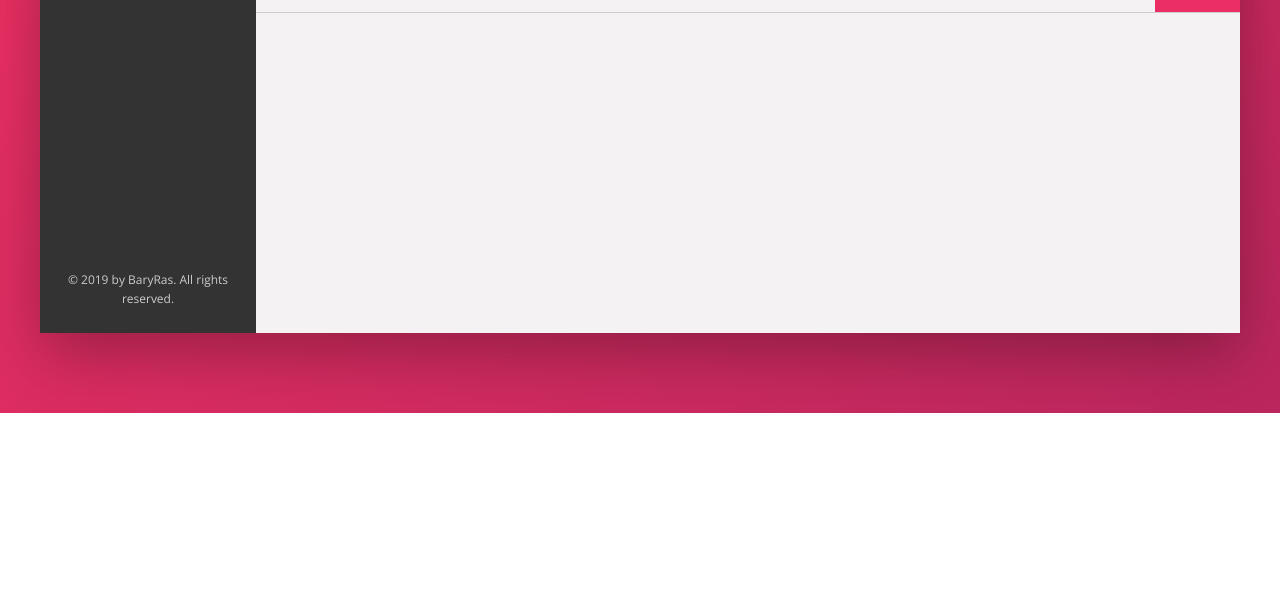
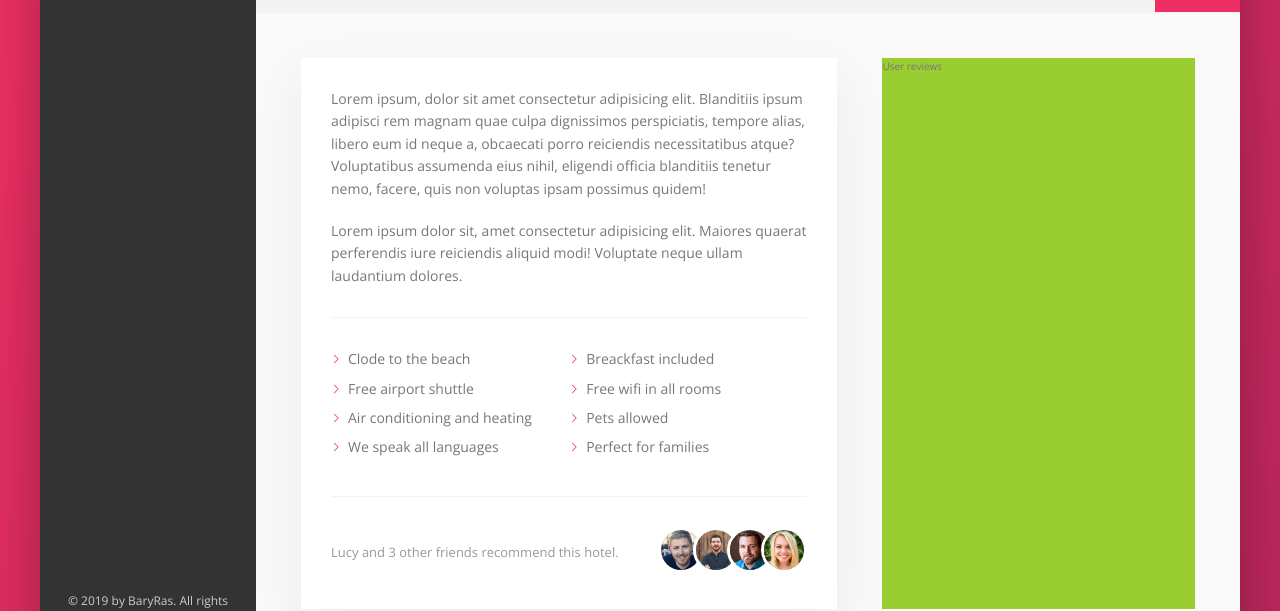
Before and after one commit to BaryRas/trillo_booking_app, a website: page index.html in a window 1280 px wide. Shown: the part 617-1228 px from the top of the page. Before the commit the page ends 1030 px from the top, so only its background shows below. Drawn offline with nearby package versions, Linux system fonts and the light colour scheme.

Commit message:
feat: hotel description
- Build and style hotel description

```diff
--- a/index.html
+++ b/index.html
@@ -131,6 +131,42 @@
                             <div class="overview_rating-count">473 votes</div>
                         </div>
                     </div>
+
+                    <div class="detail">
+                        <div class="description">
+                            <p class="paragraph">
+                                Lorem ipsum, dolor sit amet consectetur adipisicing elit. Blanditiis ipsum adipisci rem magnam quae culpa dignissimos perspiciatis, tempore alias, libero eum id neque a, obcaecati porro reiciendis necessitatibus atque? Voluptatibus assumenda eius nihil, eligendi officia blanditiis tenetur nemo, facere, quis non voluptas ipsam possimus quidem!
+                            </p>
+                            <p class="paragraph">
+                                Lorem ipsum dolor sit, amet consectetur adipisicing elit. Maiores quaerat perferendis iure reiciendis aliquid modi! Voluptate neque ullam laudantium dolores.
+                            </p>
+                            <ul class="list">
+                                <li class="list_item">Clode to the beach</li>
+                                <li class="list_item">Breackfast included</li>
+                                <li class="list_item">Free airport shuttle</li>
+                                <li class="list_item">Free wifi in all rooms</li>
+                                <li class="list_item">Air conditioning and heating</li>
+                                <li class="list_item">Pets allowed</li>
+                                <li class="list_item">We speak all languages</li>
+                                <li class="list_item">Perfect for families</li>
+                            </ul>
+                            <div class="recommend">
+                                <p class="recommend_count">
+                                    Lucy and 3 other friends recommend this hotel.
+                                </p>
+                                <div class="recommend_friends">
+                                    <img src="img/user-3.jpg" alt="Friend 1" class="recommend_photo">
+                                    <img src="img/user-4.jpg" alt="Friend 2" class="recommend_photo">
+                                    <img src="img/user-5.jpg" alt="Friend 3" class="recommend_photo">
+                                    <img src="img/user-6.jpg" alt="Friend 4" class="recommend_photo">
+                                </div>
+                            </div>
+                        </div>
+
+                        <div class="user-reviews">
+                            User reviews
+                        </div>
+                    </div>
                 </main>
             </div>
         </div>
--- a/sass/_base.scss
+++ b/sass/_base.scss
@@ -14,6 +14,10 @@
     --color-grey-dark-3: #999;
 
     --shadow-dark: 0 2rem 6rem rgba(0,0,0,.3);
+    --shadow-light: 0 2rem 5rem rgba(0,0,0,.06);
+
+
+    --line: 1px solid var(--color-grey-light-2);
 }
 
 * {
--- a/sass/_components.scss
+++ b/sass/_components.scss
@@ -226,7 +226,7 @@
 .overview {
     display: flex;
     align-items: center;
-    border-bottom: 1px solid var(--color-grey-light-4);
+    border-bottom:  var(--line);
 
     &_heading {
         font-size: 2rem;
@@ -318,3 +318,74 @@
         box-shadow: none;
     }
 }
+
+//////////////////////////////////////////////////
+// PARAGRAPH .paragraph:not(:last-of-type)
+.paragraph:not(:nth-child(2)) {
+    margin-bottom: 2rem;
+}
+
+
+//////////////////////////////////////////////////
+// LIST
+.list {
+    list-style: none;
+    margin: 3rem 0;
+    padding: 3rem 0;
+    border-top: var(--line);
+    border-bottom: var(--line);
+
+    display: flex;
+    flex-wrap: wrap;
+
+    &_item {
+        flex: 0 0 50%;
+        margin-bottom: .7rem;
+    }
+
+    &_item::before {
+        content: "";
+        display: inline-block;
+        height: 1rem;
+        width: 1rem;
+        margin-right: .7rem;
+
+        // Older browsers
+        // background-image: url(../img/chevron-thin-right.svg);
+        // background-size: cover;
+
+        // Newest we use Mask
+        background-color: var(--color-primary);
+        -webkit-mask-image: url(../img/chevron-thin-right.svg);
+        -webkit-mask-size: cover;
+        mask-image: url(../img/chevron-thin-right.svg);
+        mask-size: cover;
+    }
+}
+
+
+//////////////////////////////////////////////////
+// RECOMMEND
+.recommend {
+    font-size: 1.3rem;
+    color: var(--color-grey-dark-3);
+
+    display: flex;
+    align-items: center;
+
+    &_count {
+        margin-right: auto;
+    }
+
+    &_photo {
+        box-sizing: content-box;
+        height: 4rem;
+        width: 4rem;
+        border-radius: 50%;
+        border: 3px solid #fff;
+
+        &:not(:last-child) {
+            margin-right: -1.5rem;
+        }
+    }
+}
--- a/sass/_layout.scss
+++ b/sass/_layout.scss
@@ -32,6 +32,26 @@
 }
 
 .hotel-view {
-    height: 80rem;
     flex: 1;
 }
+
+.detail {
+    display: flex;
+    padding: 4.5rem;
+    background-color: var(--color-grey-light-1);
+    border-bottom: var(--line);
+}
+
+.description {
+    font-size: 1.4rem;
+    background-color: #fff;
+    box-shadow: var(--shadow-light);
+    padding: 3rem;
+    flex: 0 0 60%;
+    margin-right: 4.5rem;
+}
+
+.user-reviews {
+    background-color: yellowgreen;
+    flex: 1;
+}
```
Also changed, not shown: css/style.css.
